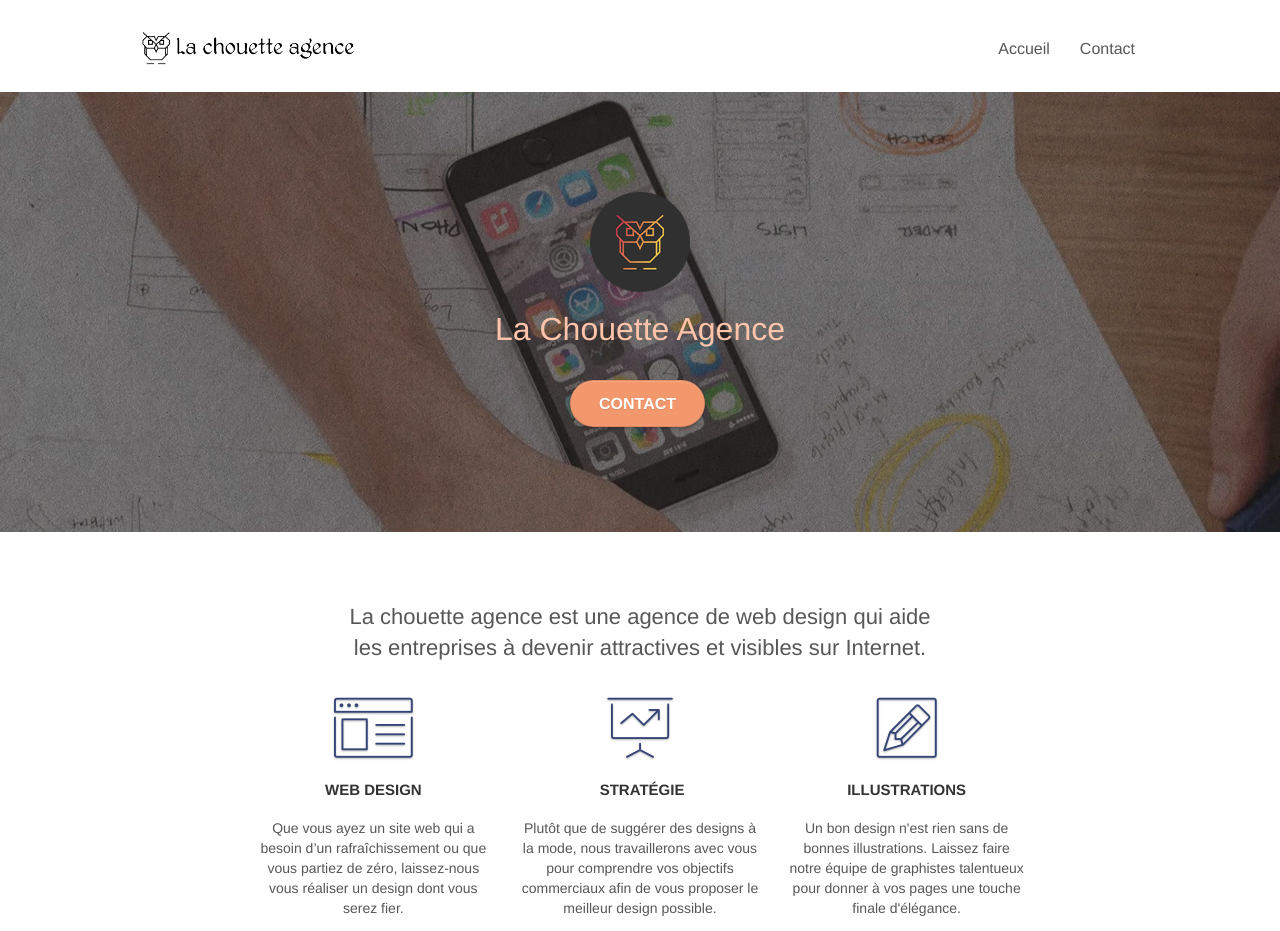
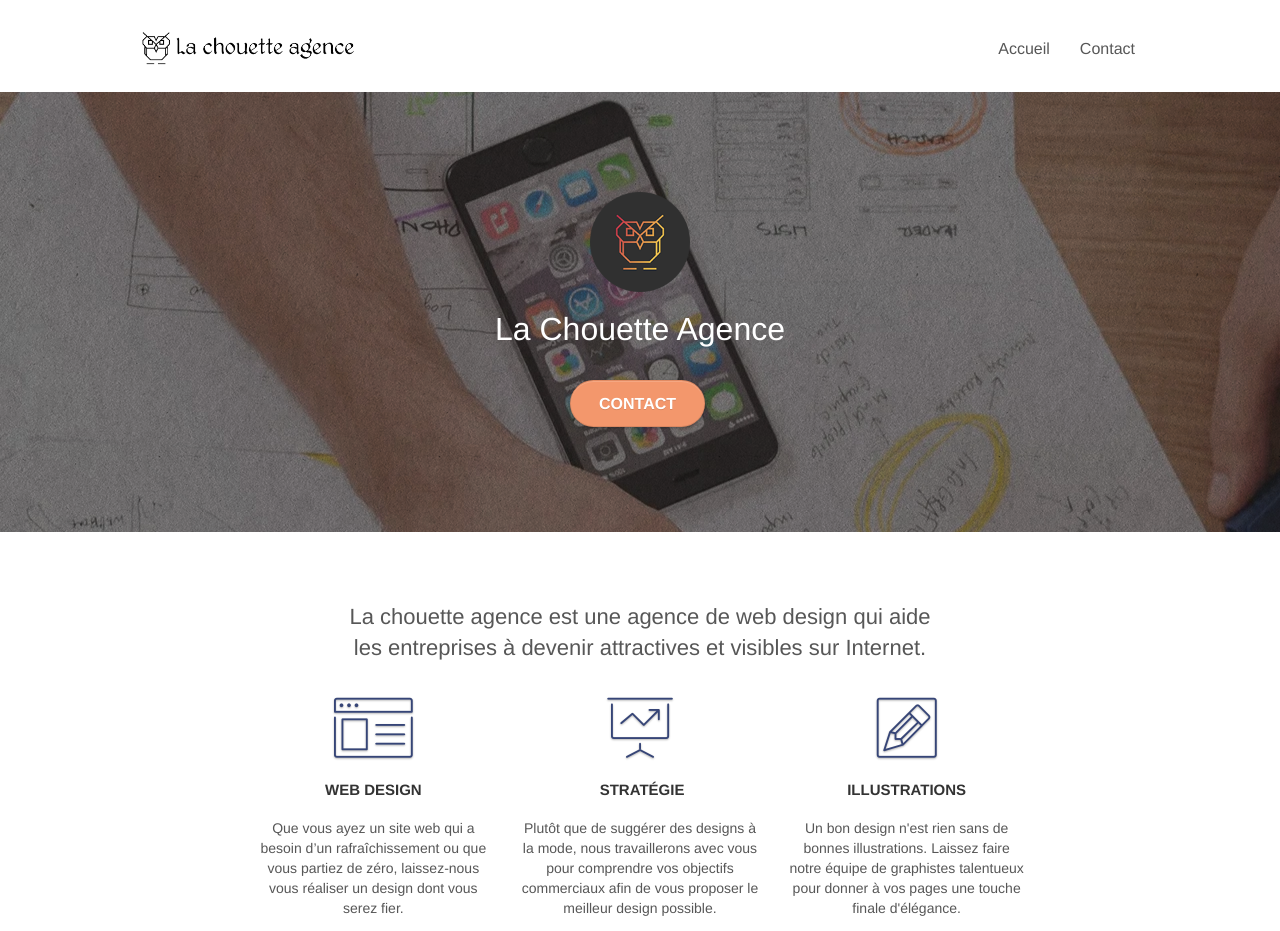
Before and after one commit to noemie-ma/La_Chouette_Agence, a plain HTML site: page index.html in a window 1280 px wide. Shown: the top 931 px of the page. Drawn offline with Linux system fonts and the light colour scheme.

Commit message:
Changement du titre de la page Contact qui était illisible

```diff
--- a/style.css
+++ b/style.css
@@ -781,7 +781,7 @@ h4 {
 }
 
 .tc-white {
-    color: #ffc4a9!important;
+    color: #ffffff!important;
 }
 
 .btn-atomic-tangerine {
```
